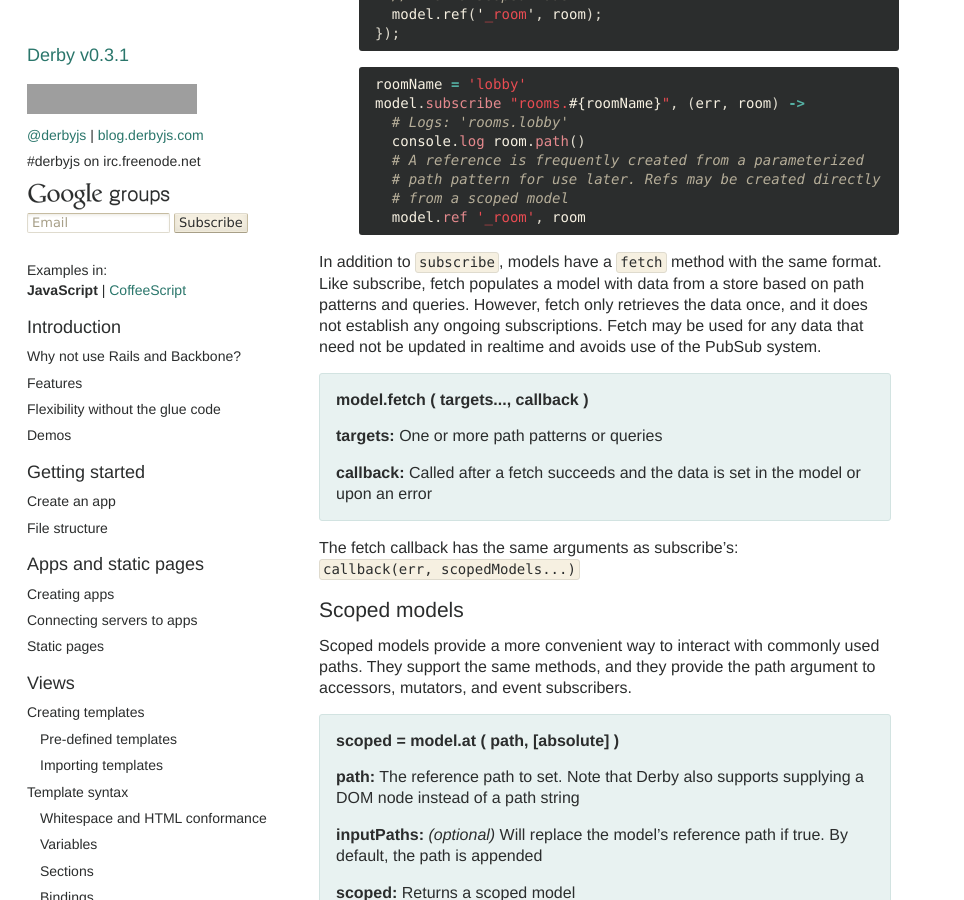
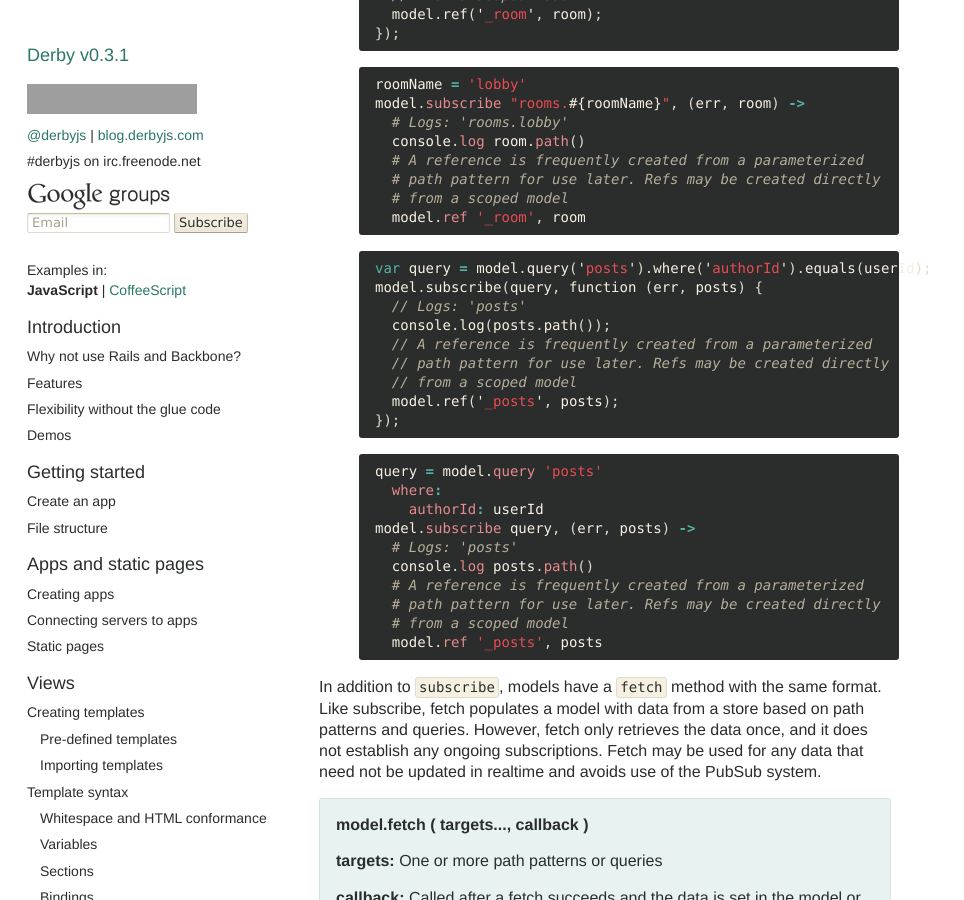
Before and after one commit to derbyjs/derby, a Jekyll site: the page built from index.md, in a window 1280 px wide and 900 px high, scrolled down 43030 px. Shown: the whole window, without its empty margins (0-964 px from the left). Built offline with Jekyll 4.4.1, drawn with Linux system fonts in a browser that asks for light colours; grey boxes are pictures that could not be loaded.

Commit message:
Add example of query subscription

```diff
--- a/index.md
+++ b/index.md
@@ -2031,6 +2031,30 @@ model.subscribe "rooms.#{roomName}", (err, room) ->
   model.ref '_room', room
 {% endhighlight %}
 
+{% highlight javascript %}
+var query = model.query('posts').where('authorId').equals(userId);
+model.subscribe(query, function (err, posts) {
+  // Logs: 'posts'
+  console.log(posts.path());
+  // A reference is frequently created from a parameterized
+  // path pattern for use later. Refs may be created directly
+  // from a scoped model
+  model.ref('_posts', posts);
+});
+{% endhighlight %}
+{% highlight coffeescript %}
+query = model.query 'posts'
+  where:
+    authorId: userId
+model.subscribe query, (err, posts) ->
+  # Logs: 'posts'
+  console.log posts.path()
+  # A reference is frequently created from a parameterized
+  # path pattern for use later. Refs may be created directly
+  # from a scoped model
+  model.ref '_posts', posts
+{% endhighlight %}
+
 In addition to `subscribe`, models have a `fetch` method with the same format.
 Like subscribe, fetch populates a model with data from a store based on path
 patterns and queries. However, fetch only retrieves the data once, and it does
```
